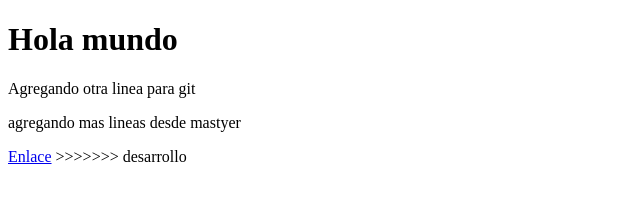
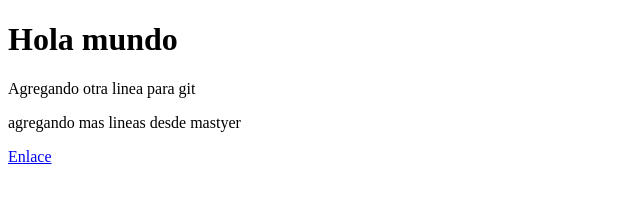
Before and after one commit to garfiastdsm/git-desde-cero, a plain HTML site: page index.html in a window 1280 px wide. Shown: the whole page, without its empty margins (0-640 px from the left). Drawn offline with Linux system fonts and the light colour scheme.

Commit message:
completando

```diff
--- a/index.html
+++ b/index.html
@@ -12,6 +12,6 @@
     <p>Agregando otra linea para git</p>
     <p>agregando mas lineas desde mastyer</p>
     <a href="garfiasxy.com">Enlace</a>
->>>>>>> desarrollo
+
 </body>
 </html>
```
